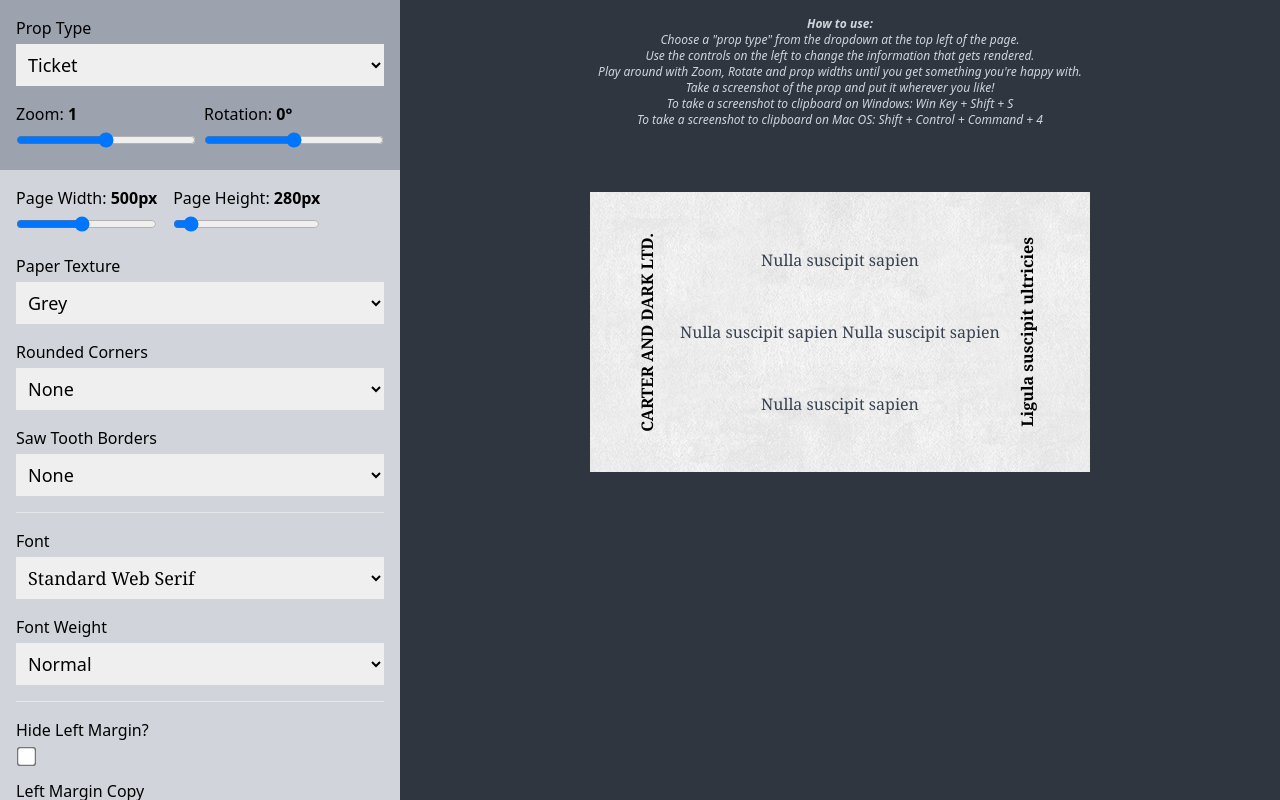
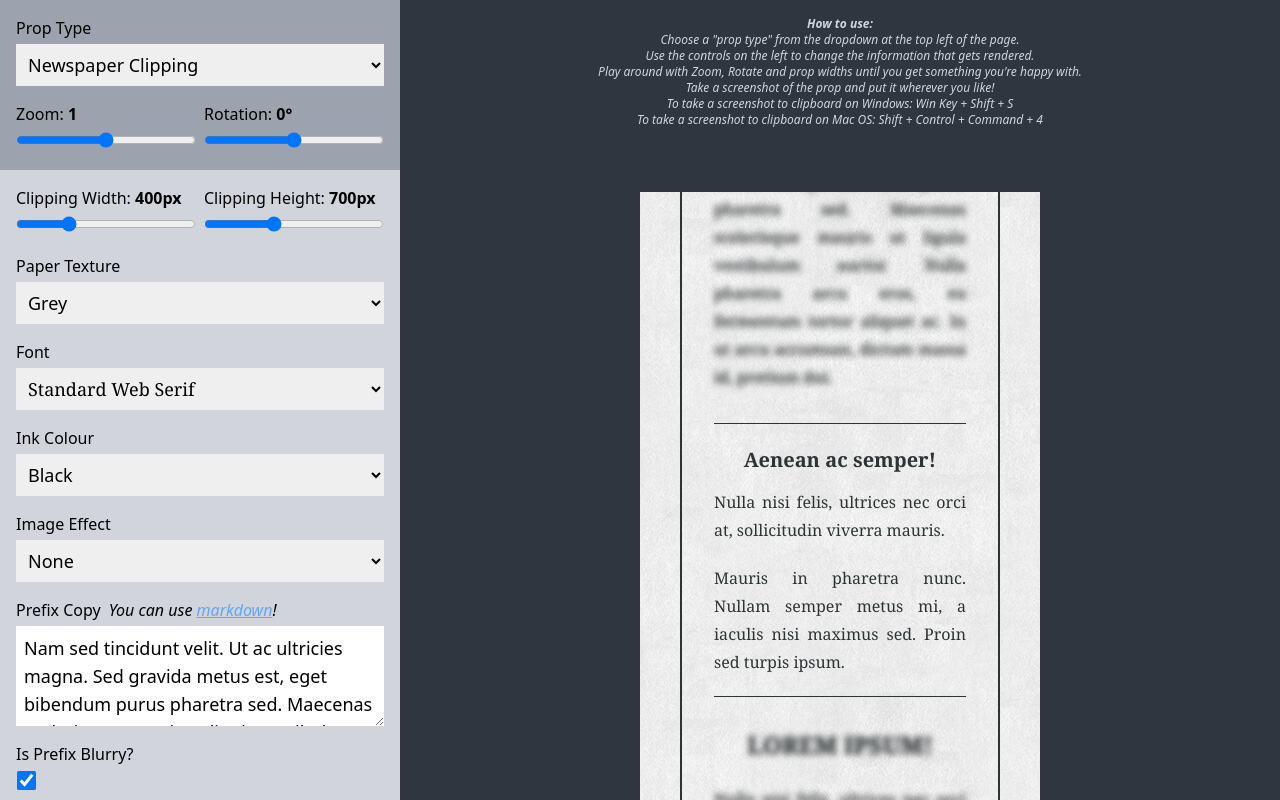
Before and after one commit to thomascgray/ttrpg-paper-props, a React (Vite) app: page / in a window 1280 px wide. Built offline with nearby package versions, Linux system fonts and the light colour scheme; a web font is replaced by a local one.

Commit message:
fix default ink color

```diff
--- a/src/App.tsx
+++ b/src/App.tsx
@@ -22,7 +22,7 @@ import { RotateAndZoomControls } from "./components/RotateAndZoomControls";
 
 function App() {
   const [selectedPaperType, setSelectedPaperType] =
-    useState<keyof typeof PAPER_TYPES>("TICKET");
+    useState<keyof typeof PAPER_TYPES>("NEWSPAPER_CLIPPING");
 
   const paperType = PAPER_TYPES[selectedPaperType];
 
--- a/src/config.ts
+++ b/src/config.ts
@@ -33,7 +33,7 @@ export const PAPER_TYPES = {
       page_width: 400,
       page_height: 700,
       font: "font-serif",
-      ink_color: "text-flat-black",
+      ink_color: "ink-black",
       image_filter: "none",
       prefix_copy:
         "Nam sed tincidunt velit. Ut ac ultricies magna. Sed gravida metus est, eget bibendum purus pharetra sed. Maecenas scelerisque mauris ut ligula vestibulum auctor. Nulla pharetra arcu eros, eu fermentum tortor aliquet ac. In ut arcu accumsan, dictum massa id, pretium dui.",
@@ -79,7 +79,7 @@ Mauris in pharetra nunc. Nullam semper metus mi, a iaculis nisi maximus sed. Pro
       ...UNIVERSAL_DATA,
       page_width_percentage: 80,
       font_size: "prose-lg",
-      ink_color: "text-flat-black",
+      ink_color: "ink-black",
       font_weight: "font-normal",
       prefix: "To my Dearest,",
       prefix_alignment: "left",
--- a/src/props/HandwrittenLetter/renderer.tsx
+++ b/src/props/HandwrittenLetter/renderer.tsx
@@ -1,7 +1,6 @@
 import React from "react";
 import Markdown from "react-markdown";
 import remarkGfm from "remark-gfm";
-// import ReactMarkdown from 'react-markdown'
 import { PAPER_TYPES } from "../../config";
 
 export const HandwrittenLetter = (
```
